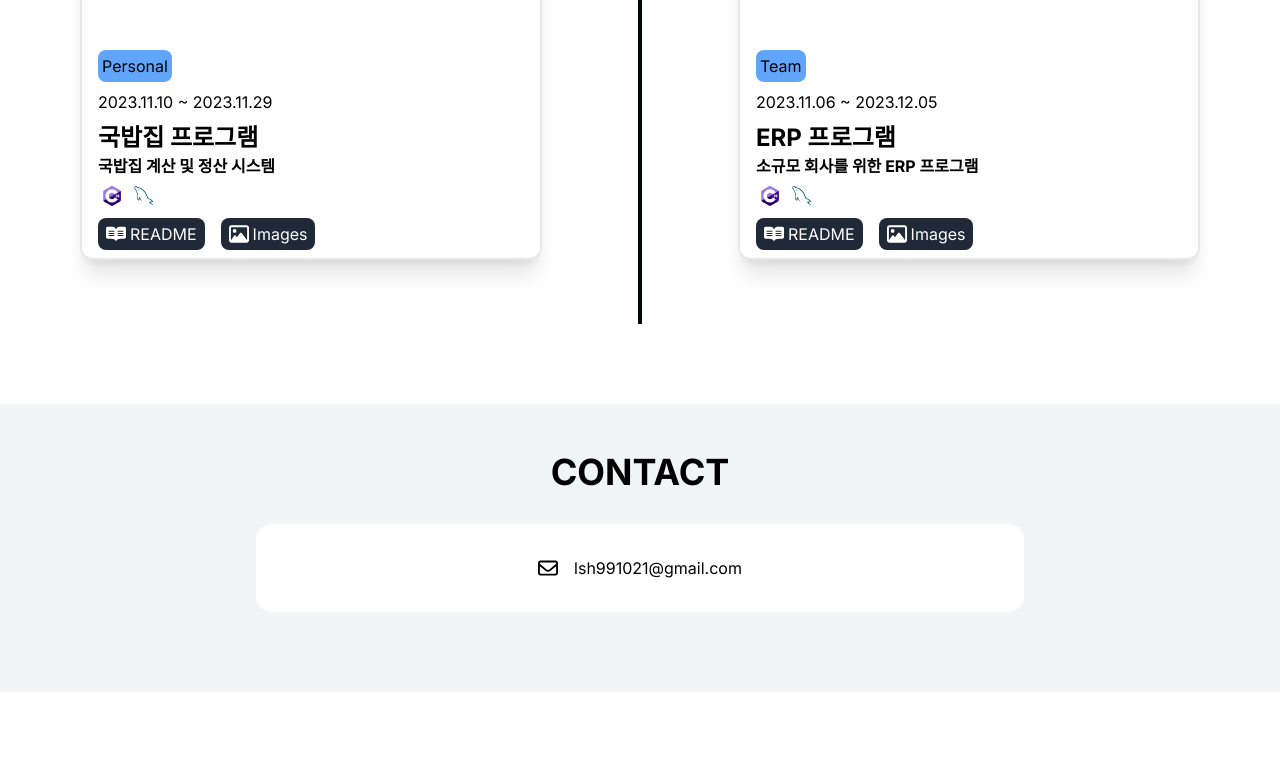
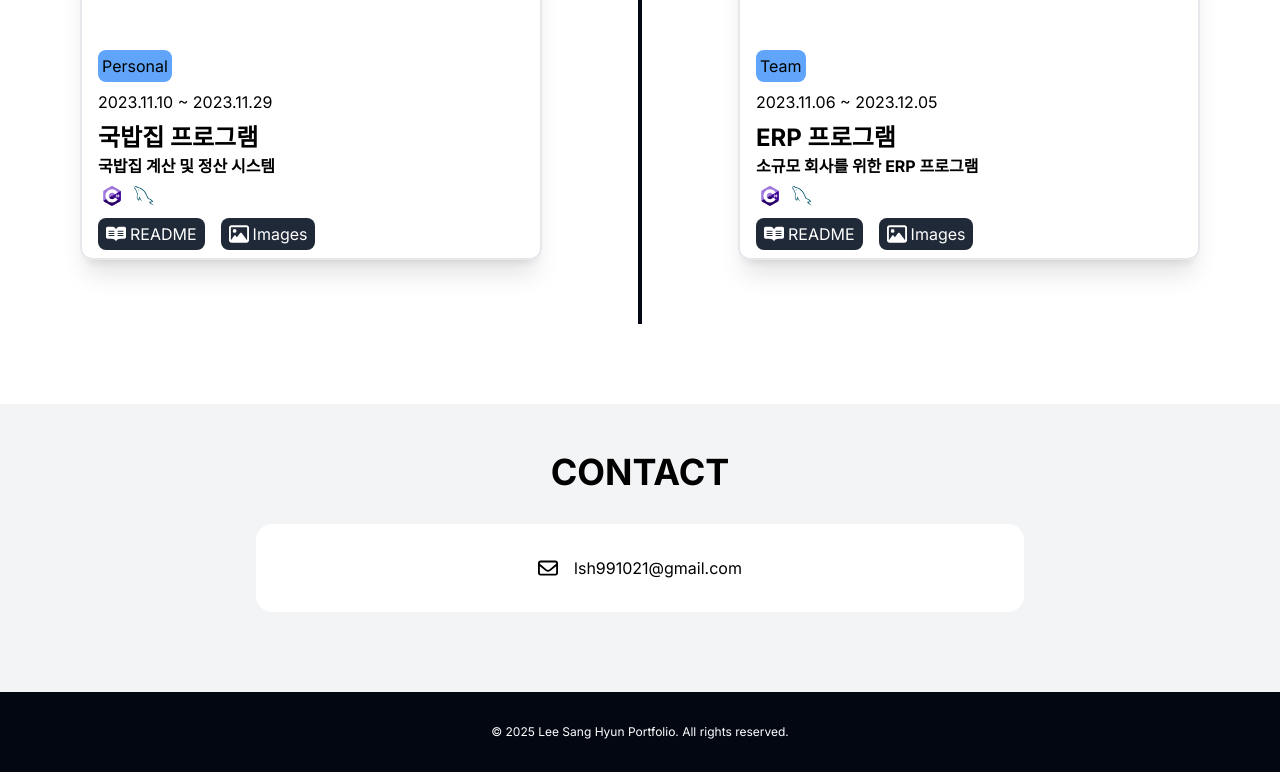
Before and after one commit to idealHyun/portfolio, a Next.js app: page / in a window 1280 px wide. Shown: the part 3797-4569 px from the top of the page. Before the commit the page ends 4489 px from the top, so only its background shows below. Built offline with nearby package versions, Linux system fonts and the light colour scheme.

Commit message:
chore: Footer 추가

```diff
--- a/src/app/page.tsx
+++ b/src/app/page.tsx
@@ -4,6 +4,7 @@ import AboutSection from '@/components/about/AboutSection';
 import ProjectSection from '@/components/projects/ProjectSection';
 import IntroSection from '@/components/intro/IntroSection';
 import ContactSection from '@/components/contact/ContactSection';
+import Footer from '@/components/common/Footer';
 
 export default function Home() {
   return (
@@ -14,6 +15,7 @@ export default function Home() {
       <SkillSection />
       <ProjectSection />
       <ContactSection />
+      <Footer />
     </main>
   );
 }
--- /dev/null
+++ b/src/components/common/Footer.tsx
@@ -0,0 +1,9 @@
+export default function Footer() {
+  return (
+    <div className={'flex justify-center items-center bg-gray-950 w-full p-8'}>
+      <p className={'text-white text-xs'}>
+        © 2025 Lee Sang Hyun Portfolio. All rights reserved.
+      </p>
+    </div>
+  );
+}
```
